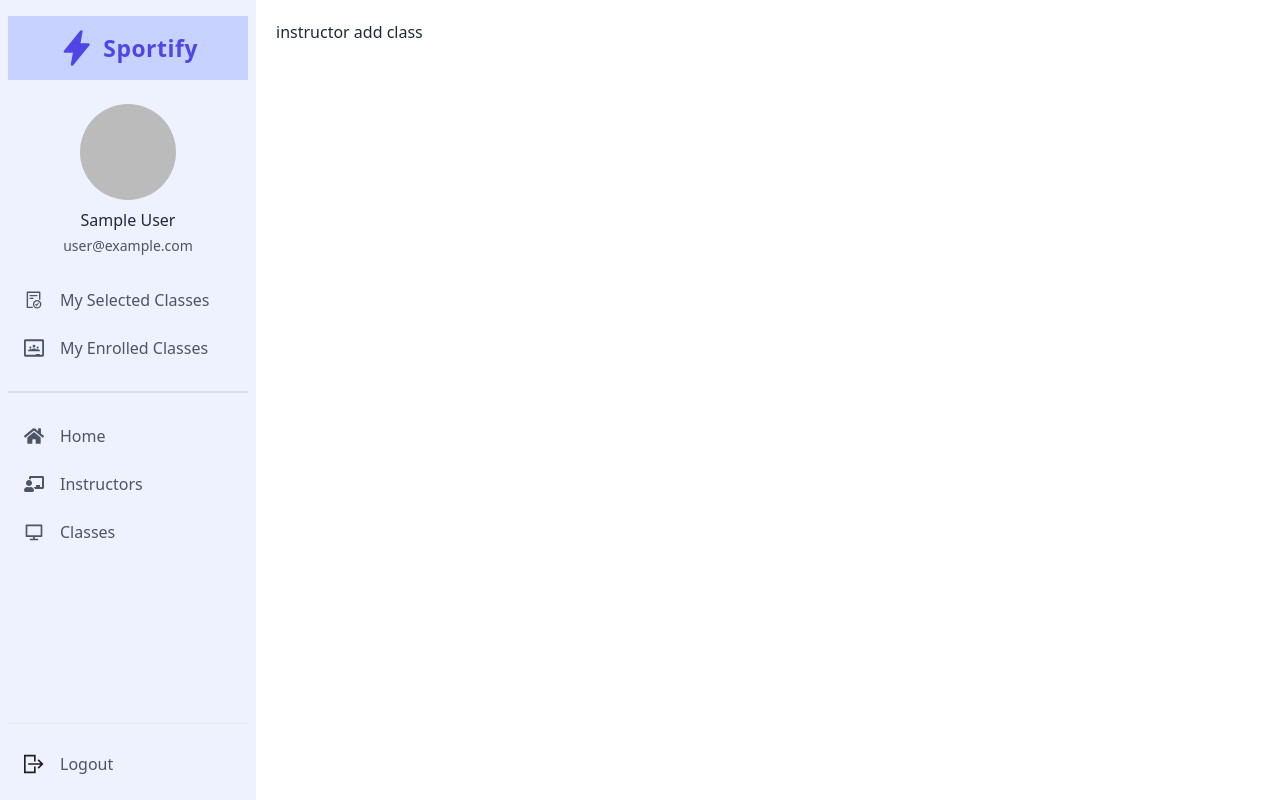
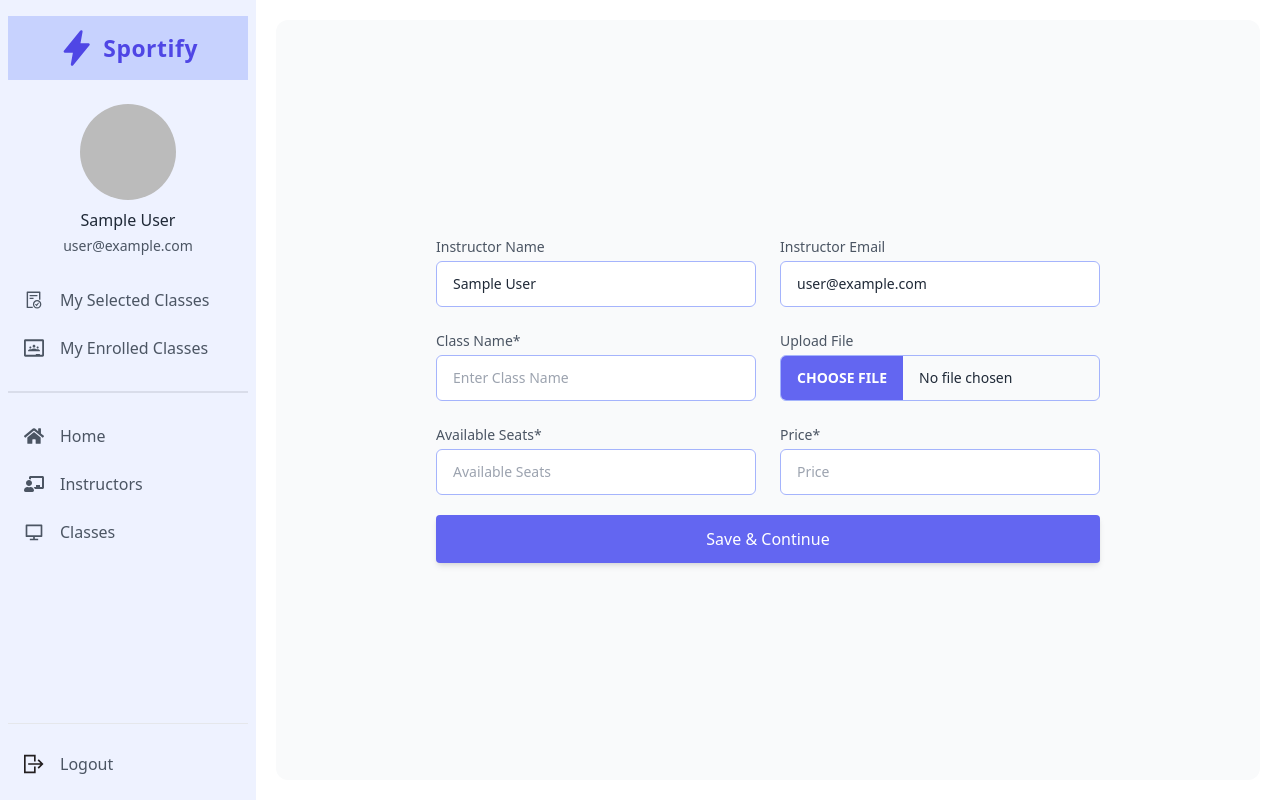
Before and after one commit to imnahmed17/sportify-client, a React (Vite) app: page /dashboard/add-class in a window 1280 px wide. Built offline with nearby package versions, Linux system fonts and the light colour scheme; no server answers; sample sign-in values are in the browser's storage.

Commit message:
add classes page added

```diff
--- a/src/pages/Dashboard/AddClass/AddClass.jsx
+++ b/src/pages/Dashboard/AddClass/AddClass.jsx
@@ -1,9 +1,108 @@
-import React from 'react';
+import { useState } from 'react';
+import { Helmet } from 'react-helmet-async';
+import { useForm } from 'react-hook-form';
+import { ImSpinner10 } from 'react-icons/im';
+import useAuth from '../../../hooks/useAuth';
+import useAxiosSecure from '../../../hooks/useAxiosSecure';
+import toast from 'react-hot-toast';
 
 const AddClass = () => {
+    const { user } = useAuth();
+    const { register, handleSubmit, reset } = useForm();
+    const [axiosSecure] = useAxiosSecure();
+    const [loading, setLoading] = useState(false);
+
+    const onSubmit = data => {
+        const formData = new FormData();
+        formData.append('image', data.image[0]);
+        setLoading(true);
+
+        fetch(`https://api.imgbb.com/1/upload?key=${import.meta.env.VITE_Image_Upload_token}`, {
+            method: 'POST',
+            body: formData
+        })
+            .then(res => res.json())
+            .then(imgResponse => {
+                if (imgResponse.success) {
+                    const imgURL = imgResponse.data.display_url;
+                    const { name, email, classesName, seats, price } = data;
+                    const classData = {
+                        className: classesName,
+                        image:imgURL,
+                        instructorName: name,
+                        instructorEmail: email,
+                        availableSeats: parseInt(seats),
+                        price: parseFloat(price),
+                        status: 'pending'
+                    };
+                    console.log(classData);
+                    axiosSecure.post('/classes', classData)
+                        .then(data => {
+                            console.log('after posting new class', data.data);
+                            if (data.data.insertedId) {
+                                toast.success(`${classData.className} Class Added!`);
+                                setLoading(false);
+                                reset();
+                            }
+                        });
+                }
+            });
+    };
+
     return (
         <div>
-            instructor add class
+            <Helmet>
+                <title>Sportify | Add Class</title>
+            </Helmet>
+            <div className="w-full md:px-40 min-h-[calc(100vh-40px)] flex justify-center items-center text-gray-800 rounded-xl bg-gray-50">
+                <form onSubmit={handleSubmit(onSubmit)} className='w-full p-4 md:p-0'>
+                    <div className="grid grid-cols-1 lg:grid-cols-2 gap-6">
+                        <div className="space-y-1 text-sm">
+                            <label htmlFor="name" className="block text-gray-600">
+                                Instructor Name
+                            </label>
+                            <input className="w-full px-4 py-3 text-gray-800 border border-indigo-300 focus:outline-indigo-500
+                            rounded-md" {...register("name", { required: true })} name="name" id="name" type="text" defaultValue={user.displayName} readOnly />
+                        </div>
+                        <div className="space-y-1 text-sm">
+                            <label htmlFor="email" className="block text-gray-600">
+                                Instructor Email
+                            </label>
+                            <input className="w-full px-4 py-3 text-gray-800 border border-indigo-300 focus:outline-indigo-500
+                            rounded-md" {...register("email", { required: true })} name="email" id="email" type="email" defaultValue={user.email} readOnly />
+                        </div>
+                        <div className="space-y-1 text-sm">
+                            <label htmlFor="classesName" className="block text-gray-600">
+                                Class Name*
+                            </label>
+                            <input className="w-full px-4 py-3 text-gray-800 border border-indigo-300 focus:outline-indigo-500
+                            rounded-md" {...register("classesName", { required: true, maxLength: 120 })} name="classesName" id="classesName" type="text" placeholder="Enter Class Name" />
+                        </div>
+                        <div className="space-y-1 text-sm">
+                            <label htmlFor="image" className="block text-gray-600">
+                                Upload File
+                            </label>
+                            <input className="w-full file:mr-4 file:py-3 file:px-4 hover:file:cursor-pointer file:uppercase file:font-semibold file:border-0 file:bg-indigo-500 file:text-white text-gray-800 border
+                            border-indigo-300 rounded-md" {...register("image", { required: true })} name="image" id="image" type="file" />
+                        </div>
+                        <div className="space-y-1 text-sm">
+                            <label htmlFor="seats" className="block text-gray-600">
+                                Available Seats*
+                            </label>
+                            <input className="w-full px-4 py-3 text-gray-800 border border-indigo-300 focus:outline-indigo-500 rounded-md" {...register("seats", { required: true })} name="seats" id="seats" type="number" placeholder="Available Seats" />
+                        </div>
+                        <div className="space-y-1 text-sm">
+                            <label htmlFor="price" className="block text-gray-600">
+                                Price*
+                            </label>
+                            <input className="w-full px-4 py-3 text-gray-800 border border-indigo-300 focus:outline-indigo-500 rounded-md" {...register("price", { required: true })} name="price" id="price" type="number" placeholder="Price" />
+                        </div>
+                    </div>
+                    <button type="submit" className="w-full p-3 mt-5 text-center font-medium text-white transition duration-200 rounded shadow-md bg-indigo-500" >
+                        {loading ? <ImSpinner10 className="m-auto animate-spin" size={24} /> : "Save & Continue"}
+                    </button>
+                </form>
+            </div>
         </div>
     );
 };
```
